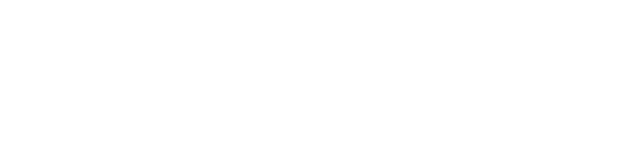
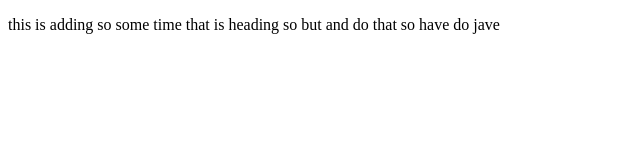
Before and after one commit to vinod73950/aswini, a plain HTML site: page footer.html in a window 1280 px wide. Shown: the whole page, without its empty margins (0-640 px from the left). Drawn offline with Linux system fonts and the light colour scheme.

Commit message:
footer add page

```diff
--- a/footer.html
+++ b/footer.html
@@ -6,6 +6,7 @@
     <title>Document</title>
 </head>
 <body>
+    <p>this is adding so some time that is heading so but and do that so have do jave</p>
 
 </body>
 </html>
```
